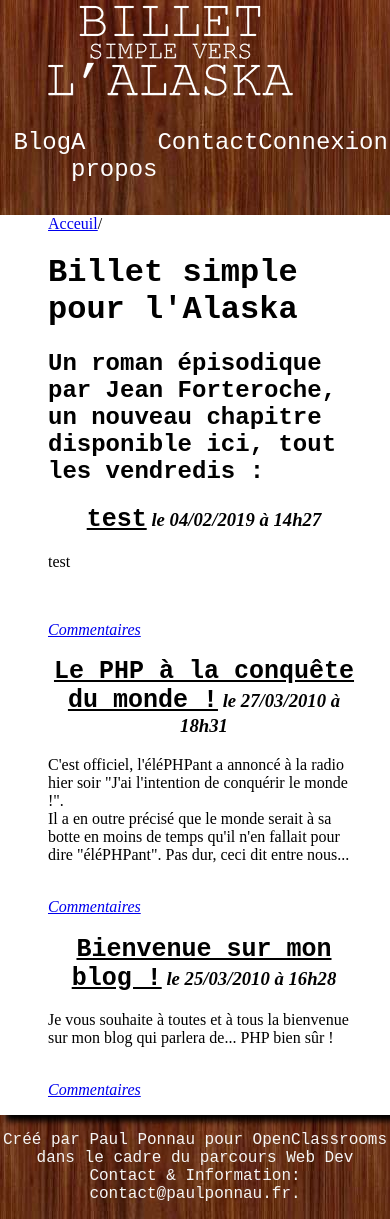
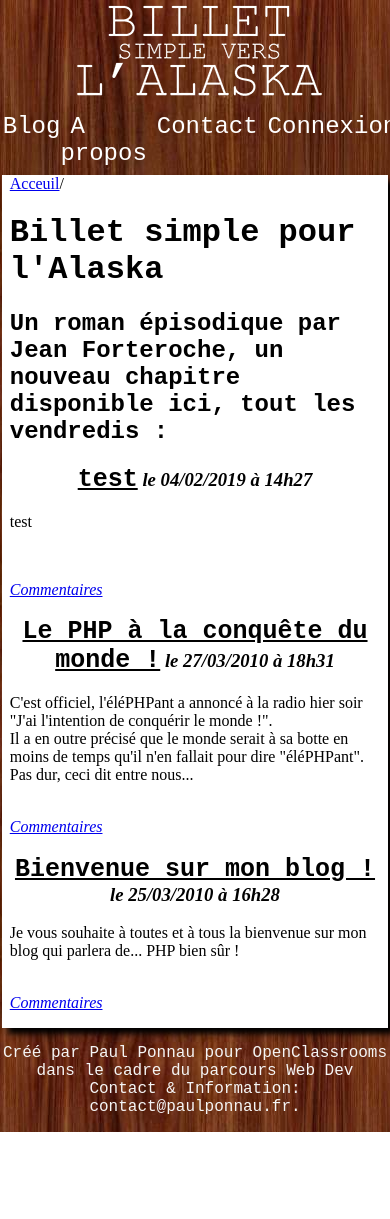
Before and after one commit to PasDeBras/openclassrooms_p4, a PHP site: page / in a window 390 px wide; the page is wider, and only the part inside the window is pictured. After the commit the page ends 1132 px from the top of that part, so only its background shows below. Run offline with PHP 8.4, Linux system fonts and the light colour scheme; data comes from the database, SQL or seed files in the repository.

Commit message:
css pass

```diff
--- a/public/css/style.css
+++ b/public/css/style.css
@@ -9,9 +9,9 @@ body{
     display: flex;
     width: 100%
 }
+
 #header{
-    padding-right: 2em;
-    padding-left: 1em;
+
 }
 .menu_gobal, .menu_admin{
     display: flex;
@@ -31,10 +31,6 @@ body{
     text-decoration: none;
 }
 #content{
-    padding-left: 3em;
-    padding-right: 3em;
-    margin-right: 2em;
-    margin-top: 1em;
     background-color: white;
     box-shadow: 6px 6px 6px black;
 
@@ -109,7 +105,6 @@ body{
     text-align: center;
     left: 0px;
     bottom: 0px;
-
   }
 
 /* Media queries */
@@ -117,27 +112,46 @@ body{
     #bloc_page{
         flex-direction: column;
         justify-content: center;
+        align-items: center;
     }
     #content {
-        width: 80%;
-    }
-    #logo_fat{
-        display: none;
-    }
-    #logo_skim{
-        display: none;
-        margin-top: 0;
+        width: 95%;
     }
     .menu_gobal, .menu_admin{
         flex-direction: row;
+        flex-wrap: nowrap;
         list-style-type: none;
-        padding-left: 8%;
-        justify-content: center;
+        justify-content: space-between;
+        padding-left: 0;
+        margin: auto;
+    }
+    .menu_gobal a, .menu_admin a {
+      margin-left: 10px;
+    }
+    #content{
+      margin-top: 0.5em;
+      padding-left: 0.5em;
+      padding-right: 0.5em;
+      background-color: white;
+      box-shadow: 6px 6px 6px black;
+
+  }
+    #header {
+      display: flex;
+      flex-direction: column;
+      justify-content: flex-start;
+      align-items: center;
+    }
+    #logo {
+
     }
 }
 
 @media screen and (min-width: 481px) and (max-width: 768px) {
-
+  #bloc_page{
+    flex-direction: row;
+    justify-content: space-between;
+  }
 }
 
 @media screen and (min-width: 769px) {
@@ -149,14 +163,6 @@ body{
         padding-top: 1em;
         width: 100%;
     }
-    #logo_fat{
-        display: block;
-        margin-top: 0;
-    }
-    #logo_skim{
-        display: none;
-        margin-top: 0;
-    }
     .menu_gobal, .menu_admin{
         flex-direction: column;
         list-style-type: none;
--- a/view/backend/adminTemplate.php
+++ b/view/backend/adminTemplate.php
@@ -10,12 +10,11 @@
     <body>
         <div id="bloc_page">
             <header id="header">
-                <div id="logo"><img src="public/css/media/images/logo_fat.png" alt="Logo Blog"></div>
-                <div id="logo_slim"><img src="public/css/media/images/logo_skim.png" alt="Logo Blog"></div>
+                <div id="logo"><img src="public/css/media/images/logo_skim.png" alt="Logo Blog"></div>
                 <nav>
                     <ul class="menu_gobal">
                         <li><a href="index.php?action=admin">Blog</a></li>
-                        <li><a href="index.php?action=about&amp;other=admin">A propos</a></li>
+                        <li><a href="index.php?action=about&amp;other=admin">Auteur</a></li>
                         <li><a href="#contact">Contact</a></li>
                         <li><a href="index.php?action=disconnect">Déconnexion</a></li>
                     </ul>
--- a/view/frontend/template.php
+++ b/view/frontend/template.php
@@ -9,8 +9,7 @@
     <body>
         <div id="bloc_page">
             <header id="header">
-                <div id="logo_fat"><img src="public/css/media/images/logo_fat.png" alt="Logo Blog"></div>
-                <div id="logo_slim"><img src="public/css/media/images/logo_skim.png" alt="Logo Blog"></div>
+                <div id="logo"><img src="public/css/media/images/logo_skim.png" alt="Logo Blog"></div>
                 <nav>
                     <ul class="menu_gobal">
                         <li><a href="index.php?action=userOverview">Blog</a></li>
```
